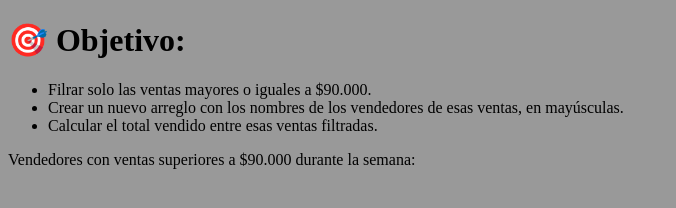
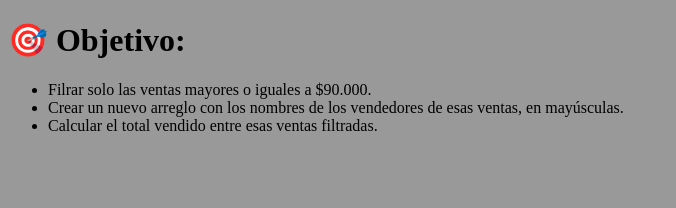
Before and after one commit to ivan-develops/ivan-js-exercises, a plain HTML site: page Metodos-array/metodos-array.html in a window 1280 px wide. Shown: the whole page, without its empty margins (0-676 px from the left). Drawn offline with Linux system fonts and the light colour scheme.

```diff
--- a/Metodos-array/metodos-array.html
+++ b/Metodos-array/metodos-array.html
@@ -17,7 +17,7 @@
 	<div class="contenedor" id="contenedor"></div>
 
 	<script>
-		const contenedor = document.getElementById('contenedor');
+
 		const ventas = [
 		  { dia: 'Lunes', valor: 120000, vendedor: 'Ana' },
 		  { dia: 'Martes', valor: 80000, vendedor: 'Iván' },
@@ -37,14 +37,7 @@
 		});
 		console.log('TOTAL de estas ventas = $' + total);
 
-		// Imprimiendo en document
 
-		imprimir = document.createElement('div');
-		imprimir.innerHTML = `
-			<p>Vendedores con ventas superiores a $90.000 durante la semana: </p>
-
-		`;
-		contenedor.appendChild(imprimir);
 
 	</script>
 </body>
```
Also changed, not shown: Metodos-array/Metodos-array y destructuring.html (+2 -4 lines).
